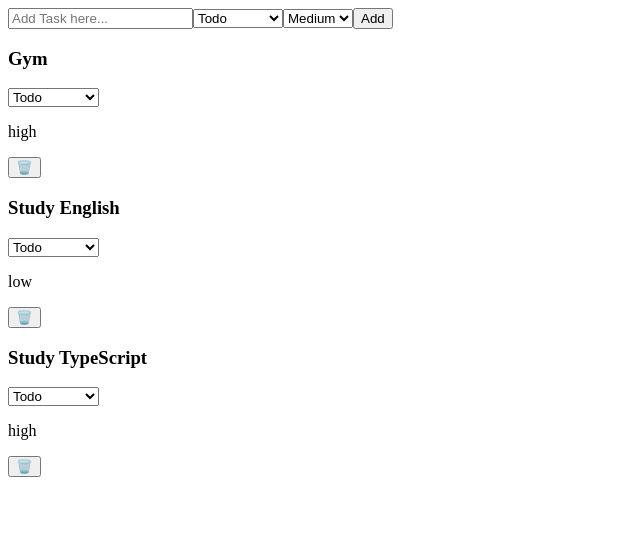
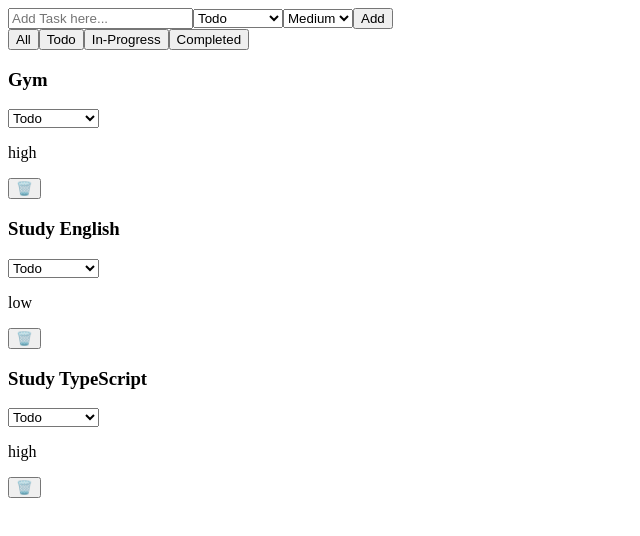
Before and after one commit to dellya-dev/mini-dashboard, a React (Vite) app: page / in a window 1280 px wide. Shown: the top 536 px of the page, without its empty margins (0-640 px from the left). Built offline with nearby package versions, Linux system fonts and the light colour scheme.

Commit message:
Add filter for status

```diff
--- a/src/App.tsx
+++ b/src/App.tsx
@@ -1,4 +1,4 @@
-import type { Task, TaskFormData, TaskStatus } from "./types/task.ts"
+import { type Filter, type Task, type TaskFormData, type TaskStatus } from "./types/task.ts"
 import './App.css'
 import TaskSection from "./components/TaskSection.tsx"
 import { useState } from "react"
@@ -26,6 +26,7 @@ function App() {
   ]
 
   const [tasks, setTasks] = useState<Task[]>(initialTasks)
+  const [filter, setFilter] = useState<Filter>("all")
 
   function handleAddTask(formData: TaskFormData): void {
 
@@ -49,13 +50,27 @@ function App() {
     setTasks((tasks) => tasks.filter((task) => task.id !== id))
   }
 
+  const filteredTasks =
+    tasks.filter((task) => {
+      if (filter === "todo") {
+        return task.status === "todo"
+      } else if (filter === "in-progress") {
+        return task.status === "in-progress"
+      } else if (filter === "completed") {
+        return task.status === "completed"
+      } else {
+        return "all"
+      }
+    })
+
   return (
     <>
       <TaskSection
-        tasks={tasks}
+        tasks={filteredTasks}
         onAddTask={handleAddTask}
         onChangesStatus={handleChangesStatus}
         onDeleteTask={handleDeleteTask}
+        setFilter={setFilter}
       />
     </>
   )
--- /dev/null
+++ b/src/components/FilterBar.tsx
@@ -0,0 +1,21 @@
+import type { Filter } from "../types/task"
+
+type FilterBarProps = {
+  setFilter: (filter: Filter) => void
+}
+
+function FilterBar({ setFilter }: FilterBarProps) {
+
+  return(
+    <>
+      <div>
+        <button onClick={() => setFilter("all")}>All</button>
+        <button onClick={() => setFilter("todo")}>Todo</button>
+        <button onClick={() => setFilter("in-progress")}>In-Progress</button>
+        <button onClick={() => setFilter("completed")}>Completed</button>
+      </div>
+    </>
+  )
+}
+
+export default FilterBar
--- a/src/components/TaskItem.tsx
+++ b/src/components/TaskItem.tsx
@@ -20,7 +20,7 @@ function TaskItem({ task, onChangesStatus, onDeleteTask }: TaskItemProps) {
         >
           <option value="todo">Todo</option>
           <option value="in-progress">In-Progress</option>
-          <option value="completeed">Completed</option>
+          <option value="completed">Completed</option>
         </select>
         <p>{task.priority}</p>
         <button onClick={() => onDeleteTask(task.id)}>🗑️</button>
--- a/src/components/TaskSection.tsx
+++ b/src/components/TaskSection.tsx
@@ -1,4 +1,5 @@
-import type { Task, TaskFormData, TaskStatus } from "../types/task.ts"
+import type { Filter, Task, TaskFormData, TaskStatus } from "../types/task.ts"
+import FilterBar from "./FilterBar.tsx"
 import TaskForm from "./TaskForm.tsx"
 import TaskList from "./TaskList.tsx"
 
@@ -7,14 +8,18 @@ type TaskSectionProps = {
   onAddTask: (FormData: TaskFormData) => void
   onChangesStatus: (id: number, status: TaskStatus) => void
   onDeleteTask: (id: number) => void
+  setFilter: (filter: Filter) => void
 }
 
-function TaskSection({ tasks, onAddTask, onChangesStatus,  onDeleteTask  }: TaskSectionProps) {
+function TaskSection({ tasks, onAddTask, onChangesStatus,  onDeleteTask, setFilter  }: TaskSectionProps) {
   return (
     <>
       <div>
         <TaskForm
           onAddTask={onAddTask}
+        />
+        <FilterBar
+          setFilter={setFilter}
         />
         <TaskList
           tasks={tasks}
```
